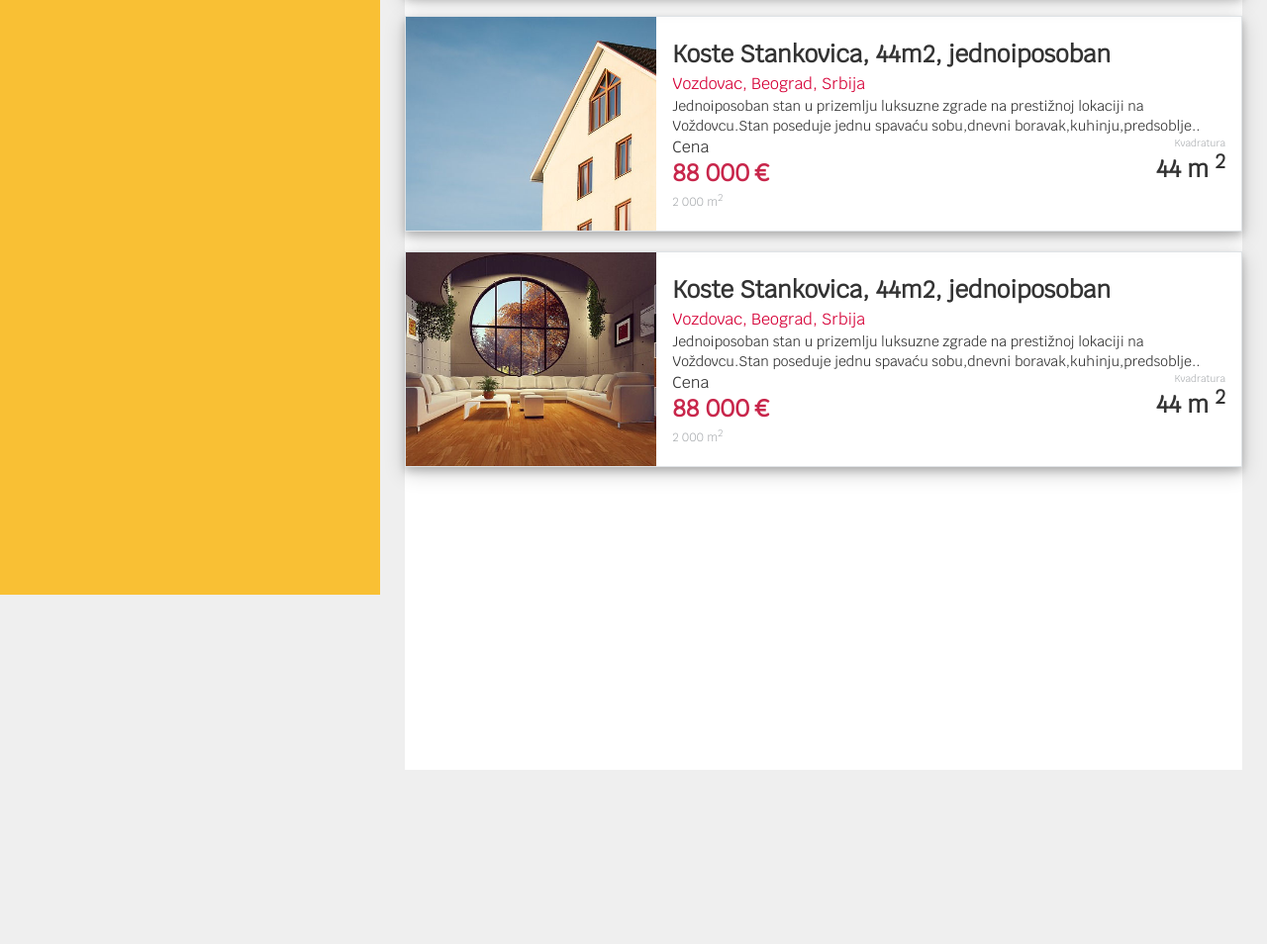
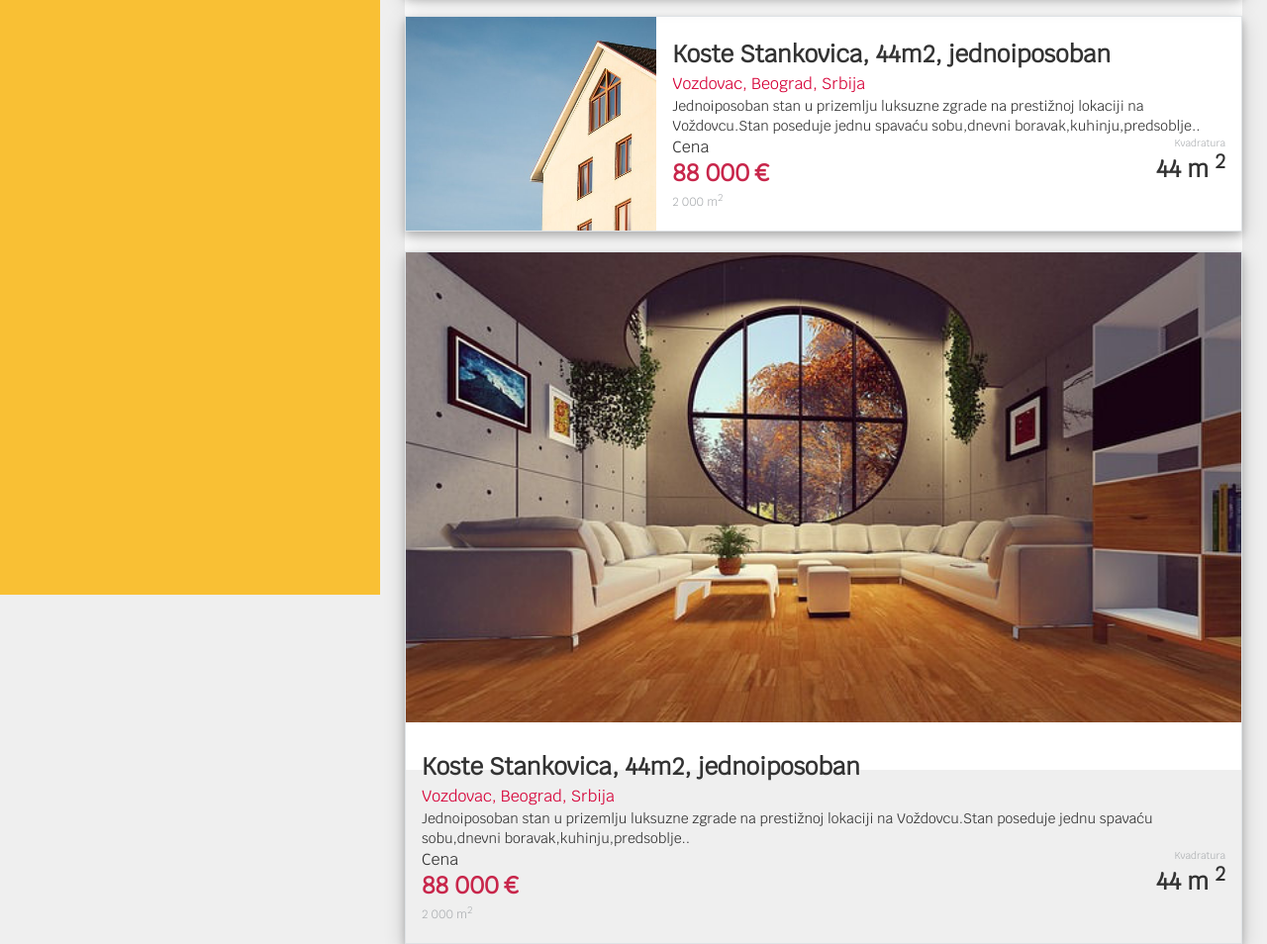
Before and after one commit to ucha-jedi-frontend/oglasi, a website: page src/index.html in a window 1280 px wide. Shown: the part 585-1539 px from the top of the page at 99% size. Before the commit the page ends 1388 px from the top, so only its background shows below. Drawn offline with Linux system fonts and the light colour scheme.

Commit message:
Add files via upload

```diff
--- a/src/index.html
+++ b/src/index.html
@@ -45,7 +45,6 @@
             <h1>Nekretnine</h1>
             <div class="row sortby">
                 <p id="catname">Category name</p>
-
 
                 <select name="Sort by" id="sort" class="sort">
                     <option value="">Sort by</option>
@@ -108,7 +107,7 @@
                         </div>
                     </div>
                 </div>
-                <div class="row box marg-top">
+                <div class="box marg-top">
                     <div class="box-img">
                         <img src="img/glavna-img3.jpg" alt="Id Oglasa">
                     </div>
@@ -132,7 +131,6 @@
                         </div>
                     </div>
                 </div>
-
             </div>
         </main>
     </div>
```
